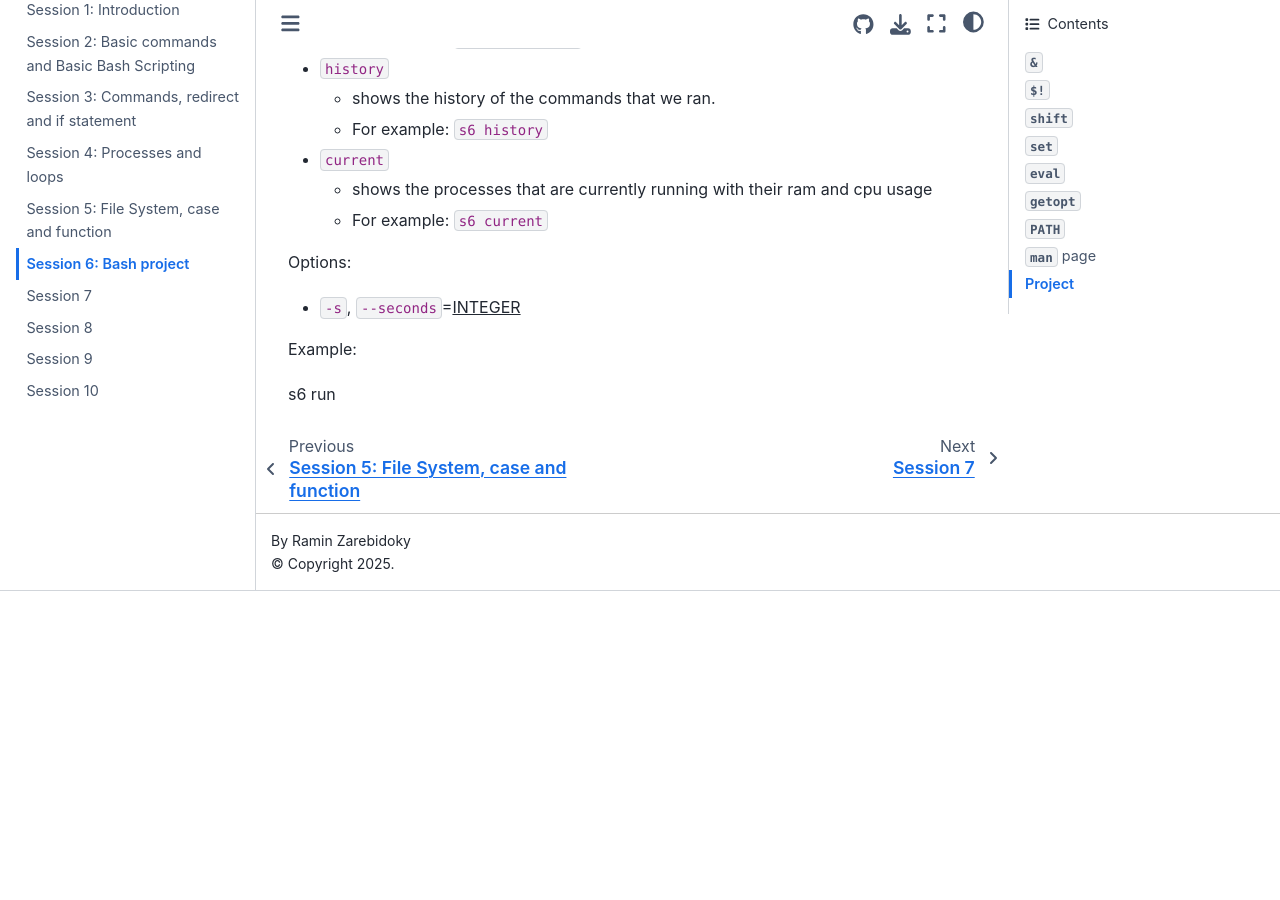
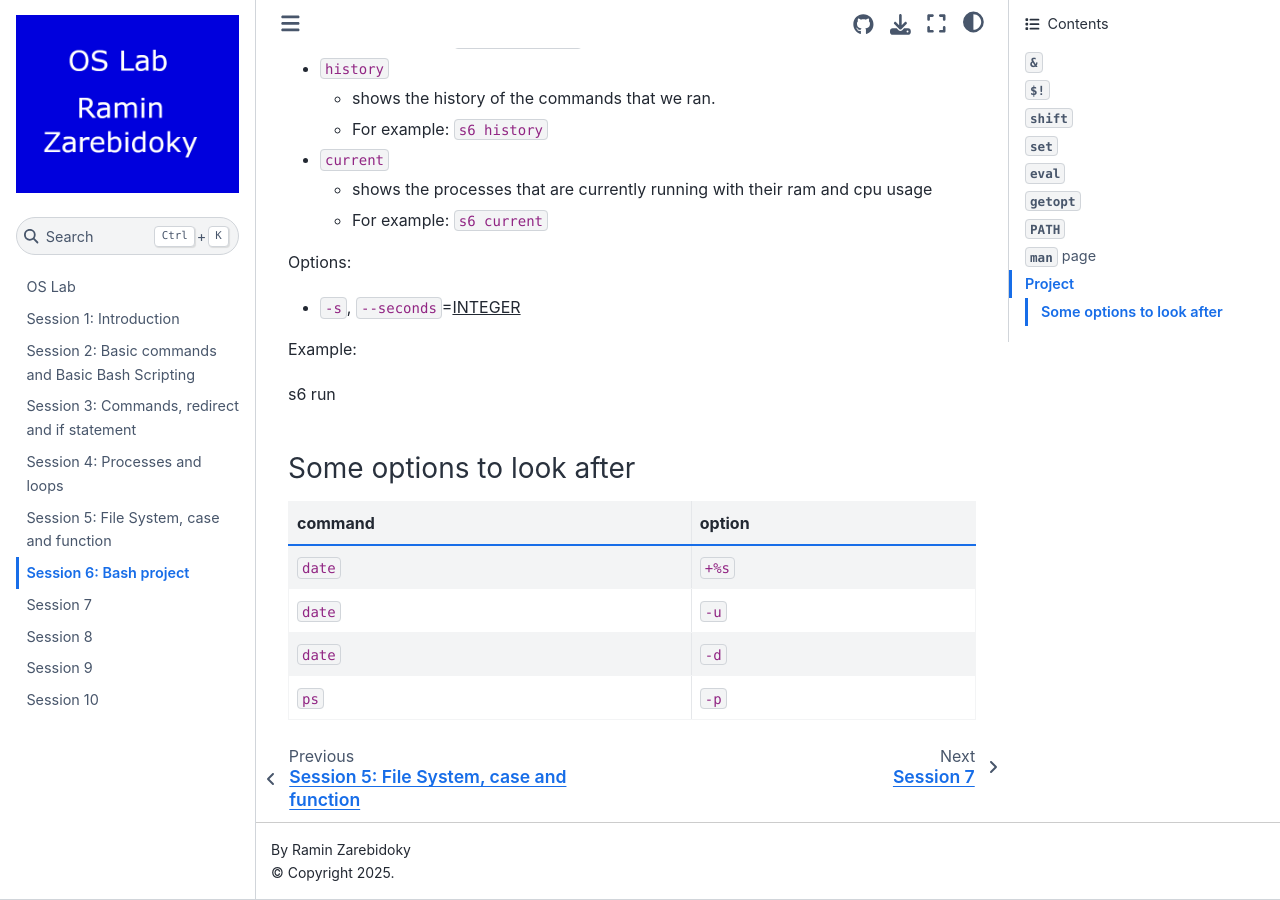
Before and after one commit to LiterallyTheOne/os_lab, a Jupyter Book: the page built from docs/session_6.md, in a window 1280 px wide and 900 px high, scrolled down 6740 px. Built offline with Jupyter Book 1.0.4 settings and Sphinx 7.4.7 and the Sphinx Book theme 1.1.4, drawn with Linux system fonts in a browser that asks for light colours; before the commit the page ends 7331 px from its top, so only the background shows below that.

Commit message:
Add some important options to look after

```diff
--- a/docs/session_6.md
+++ b/docs/session_6.md
@@ -338,3 +338,12 @@
 Example:
 
 s6 run
+
+### Some options to look after
+
+| command | option |
+| ------- | ------ |
+| `date`  | `+%s`  |
+| `date`  | `-u`   |
+| `date`  | `-d`   |
+| `ps`    | `-p`   |
```
